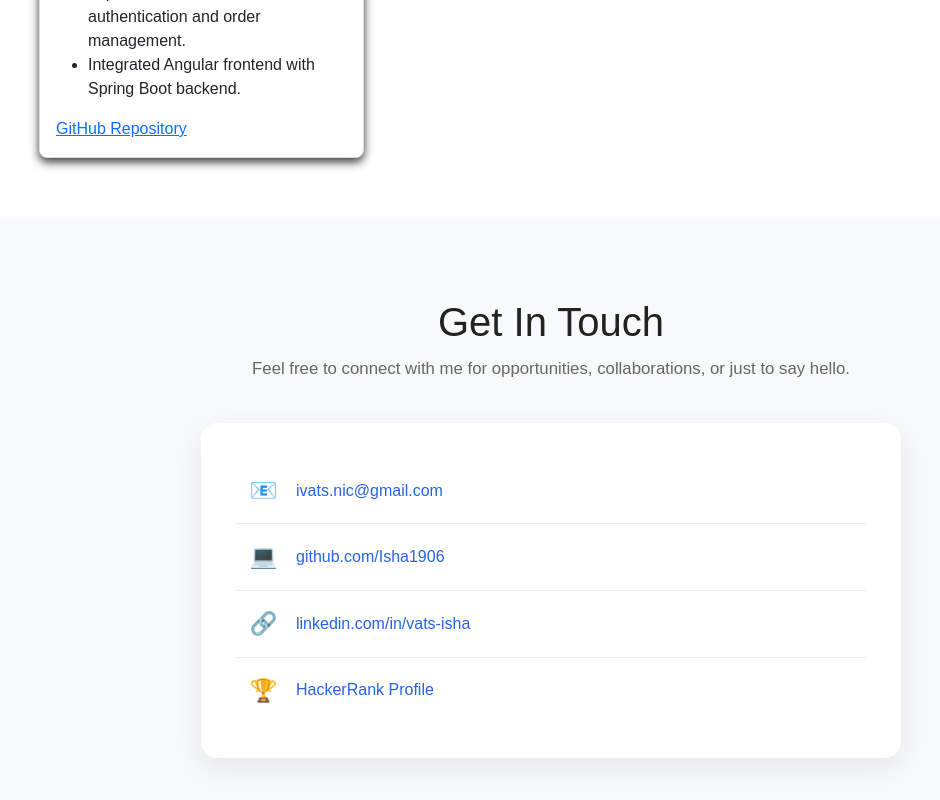
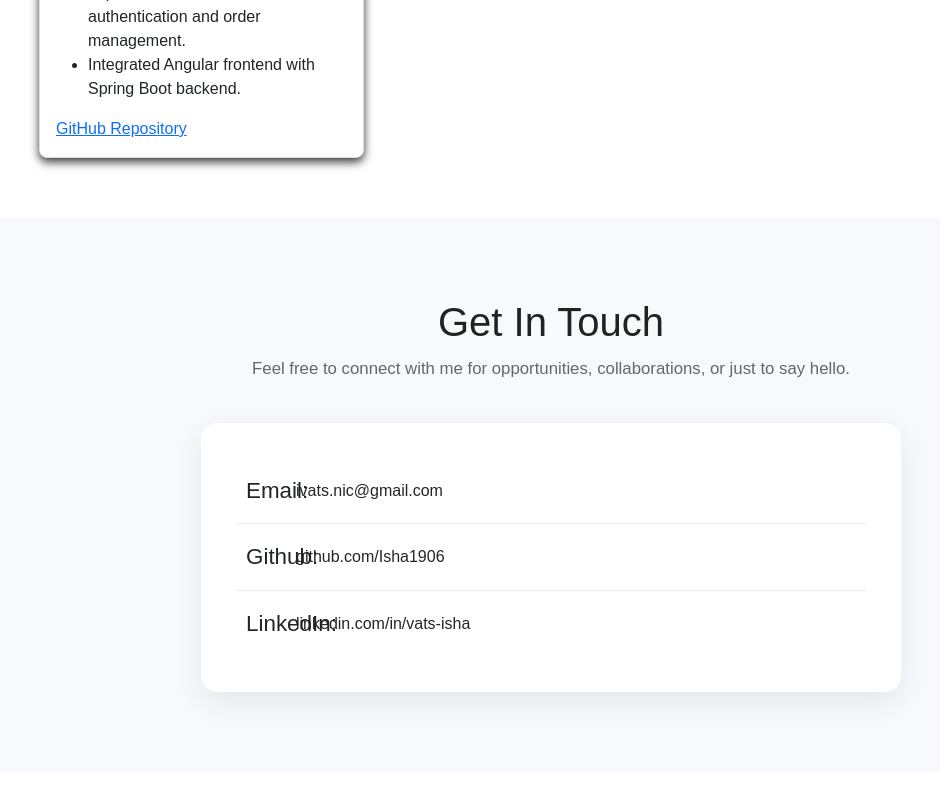
Before and after one commit to Isha1906/isha-vats-portfolio, a React (Vite) app: page / in a window 1280 px wide. Shown: the part 2245-3045 px from the top of the page, without its empty margins (89-1029 px from the left). After the commit the page ends 3017 px from the top, so only its background shows below. Built offline with nearby package versions, Linux system fonts and the light colour scheme.

Commit message:
Contact.css changes

```diff
--- a/src/component/Contact.jsx
+++ b/src/component/Contact.jsx
@@ -13,14 +13,14 @@ const Contact = () => {
       <div className="contact-card">
 
         <div className="contact-item">
-          <span>📧</span>
+          <span>Email: </span>
           <a href="mailto:ivats.nic@gmail.com">
             ivats.nic@gmail.com
           </a>
         </div>
 
         <div className="contact-item">
-          <span>💻</span>
+          <span>Github: </span>
           <a
             href="https://github.com/Isha1906"
             target="_blank"
@@ -31,7 +31,7 @@ const Contact = () => {
         </div>
 
         <div className="contact-item">
-          <span>🔗</span>
+          <span>LinkedIn: </span>
           <a
             href="https://linkedin.com/in/vats-isha"
             target="_blank"
@@ -41,17 +41,6 @@ const Contact = () => {
           </a>
         </div>
 
-        <div className="contact-item">
-          <span>🏆</span>
-          <a
-            href="https://www.hackerrank.com/profile/ivats_nic"
-            target="_blank"
-            rel="noreferrer"
-          >
-            HackerRank Profile
-          </a>
-        </div>
-
       </div>
     </section>
   );
--- a/src/style/contact.css
+++ b/src/style/contact.css
@@ -47,13 +47,13 @@
 }
 
 .contact-item a {
-    color: #2563eb;
+    color: #252525;
     text-decoration: none;
     font-size: 1rem;
     transition: .3s;
 }
 
 .contact-item a:hover {
-    color: #1d4ed8;
+
     text-decoration: none;
 }
```
